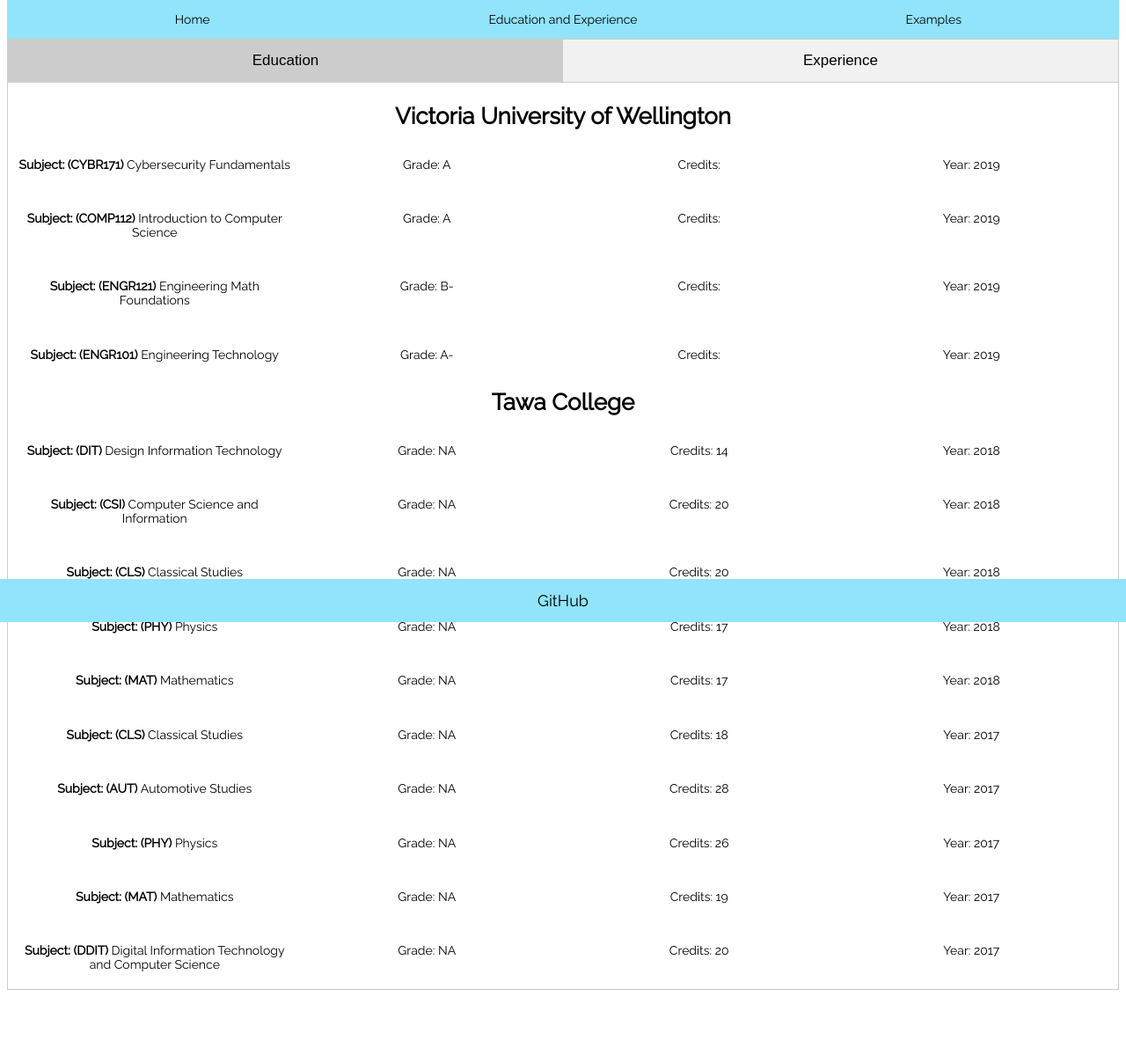
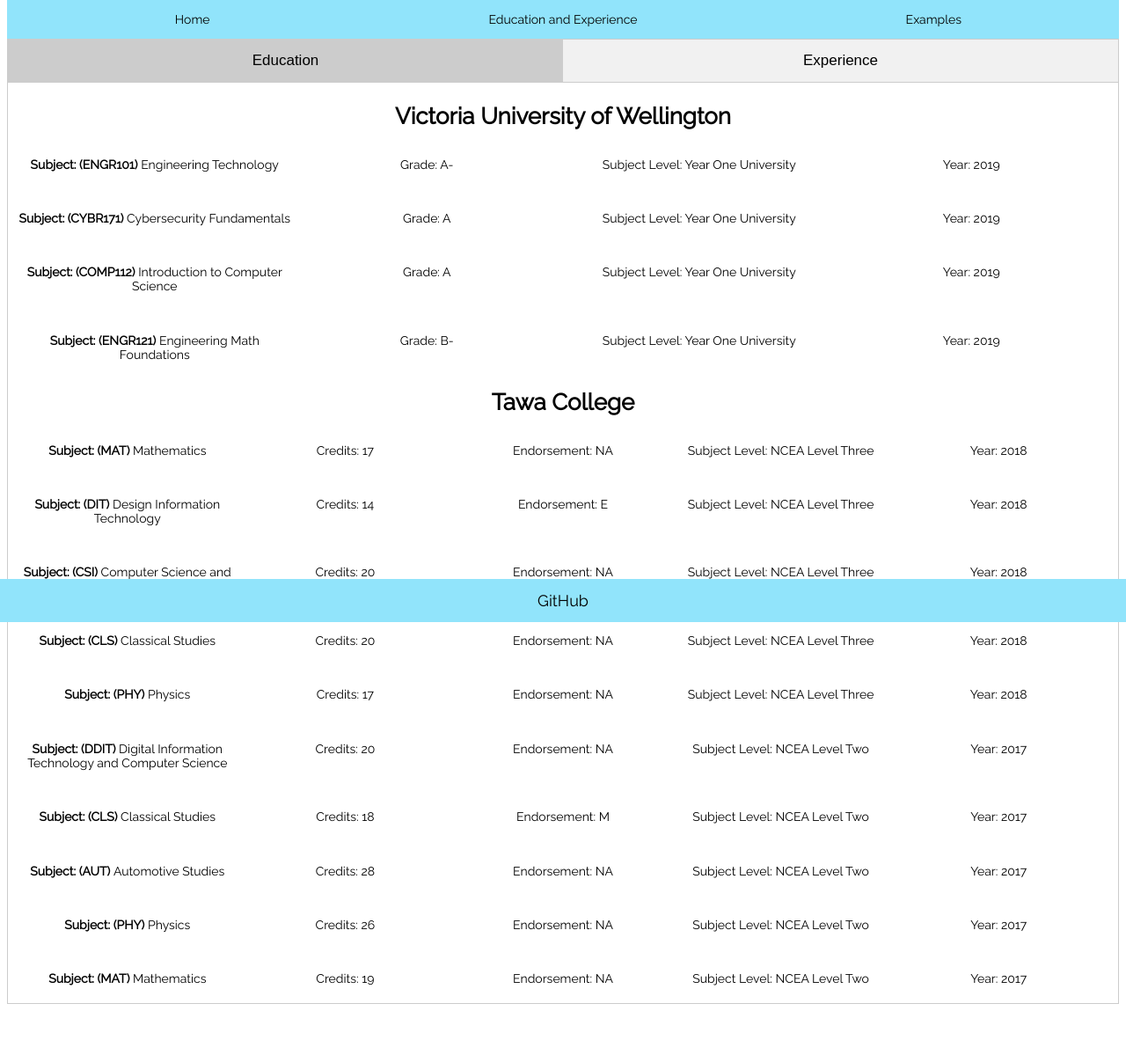
Before and after one commit to hawadlu/personal-website, a PHP site: page /educationAndExperience.php in a window 1280 px wide. Shown: the part 93-1292 px from the top of the page at 88% size. Before the commit the page ends 1218 px from the top, so only its background shows below. Run offline with PHP 8.4, Linux system fonts and the light colour scheme; data comes from the database, SQL or seed files in the repository; a stand-in replaces the project's code that opens the database connection.

Commit message:
Fully seperates college and uni education grids

```diff
--- a/educationAndExperience.php
+++ b/educationAndExperience.php
@@ -93,12 +93,12 @@ require("connect.php")?>
 							</p>
 						</center>
 					</div>
-					<div class="education-Credits-uni">
+					<div class="education-subjectLevel-uni">
 						<center>
 							<p>
-								Credits:
+								Subject Level:
 								<?php
-									echo $EducationOutput['credits'];
+									echo $EducationOutput['subjectLevel'];
 								?>
 							</p>
 						</center>
@@ -119,8 +119,8 @@ require("connect.php")?>
 				//printing results for tawa college
 				?>
 
-				<div class="education-grid-container-uni">
-					<div class="education-Institution-uni">
+				<div class="education-grid-container-col">
+					<div class="education-Institution-col">
 						<center>
 							<h1>
 								<?php
@@ -134,7 +134,7 @@ require("connect.php")?>
 							</h1>
 						</center>
 					</div>
-					<div class="education-Subject-uni">
+					<div class="education-Subject-col">
 						<center>
 							<p>
 								<strong>
@@ -149,17 +149,17 @@ require("connect.php")?>
 							</p>
 						</center>
 					</div>
-					<div class="education-Grade-uni">
+					<div class="education-Endorsement-col">
 						<center>
 							<p>
-								Grade:
+								Endorsement:
 								<?php
-									echo $EducationOutput['grade'];
+									echo $EducationOutput['endorsement'];
 								?>
 							</p>
 						</center>
 					</div>
-					<div class="education-Credits-uni">
+					<div class="education-Credits-col">
 						<center>
 							<p>
 								Credits:
@@ -169,7 +169,17 @@ require("connect.php")?>
 							</p>
 						</center>
 					</div>
-					<div class="education-Year-uni">
+					<div class="education-subjectLevel-col">
+						<center>
+							<p>
+								Subject Level:
+								<?php
+									echo $EducationOutput['subjectLevel'];
+								?>
+							</p>
+						</center>
+					</div>
+					<div class="education-Year-col">
 						<center>
 							<p>
 								Year:
--- a/styles.css
+++ b/styles.css
@@ -196,9 +196,11 @@ button {
 
 .education-Grade-uni { grid-area: Grade; }
 
-.education-Credits-uni { grid-area: subjectLevel; }
+.education-subjectLevel-uni { grid-area: subjectLevel; }
 
 .education-Year-uni { grid-area: Year; }
+
+
 
 /*College*/
 
@@ -206,7 +208,7 @@ button {
   display: grid;
   grid-template-columns: 1fr 1fr 1fr 1fr 1fr;
   grid-template-rows: 1auto 1auto;
-  grid-template-areas: "Institution  Institution Institution Institution"
+  grid-template-areas: "Institution Institution Institution Institution Institution"
   "Subject Credits Endorsement subjectLevel Year";
 }
 
```
